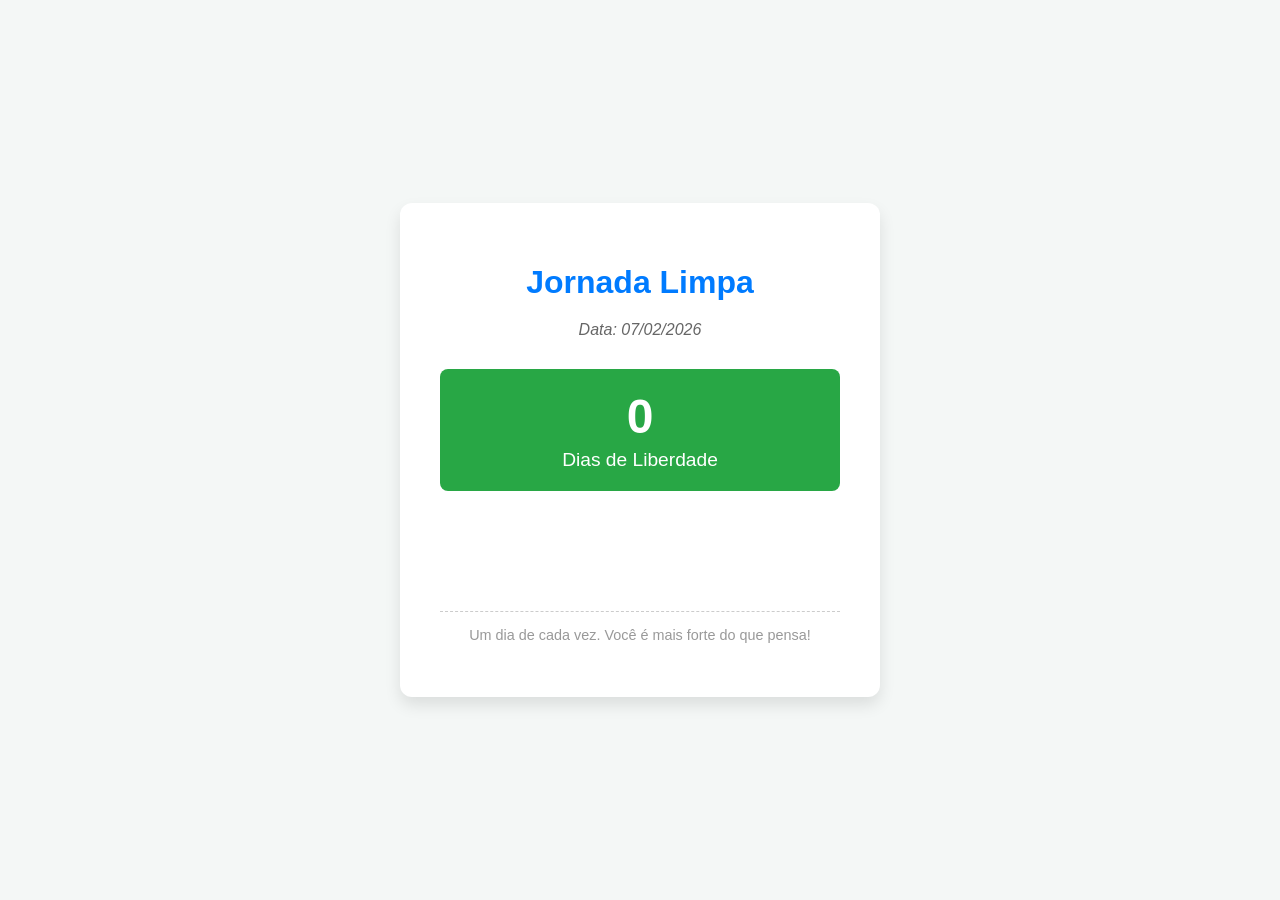
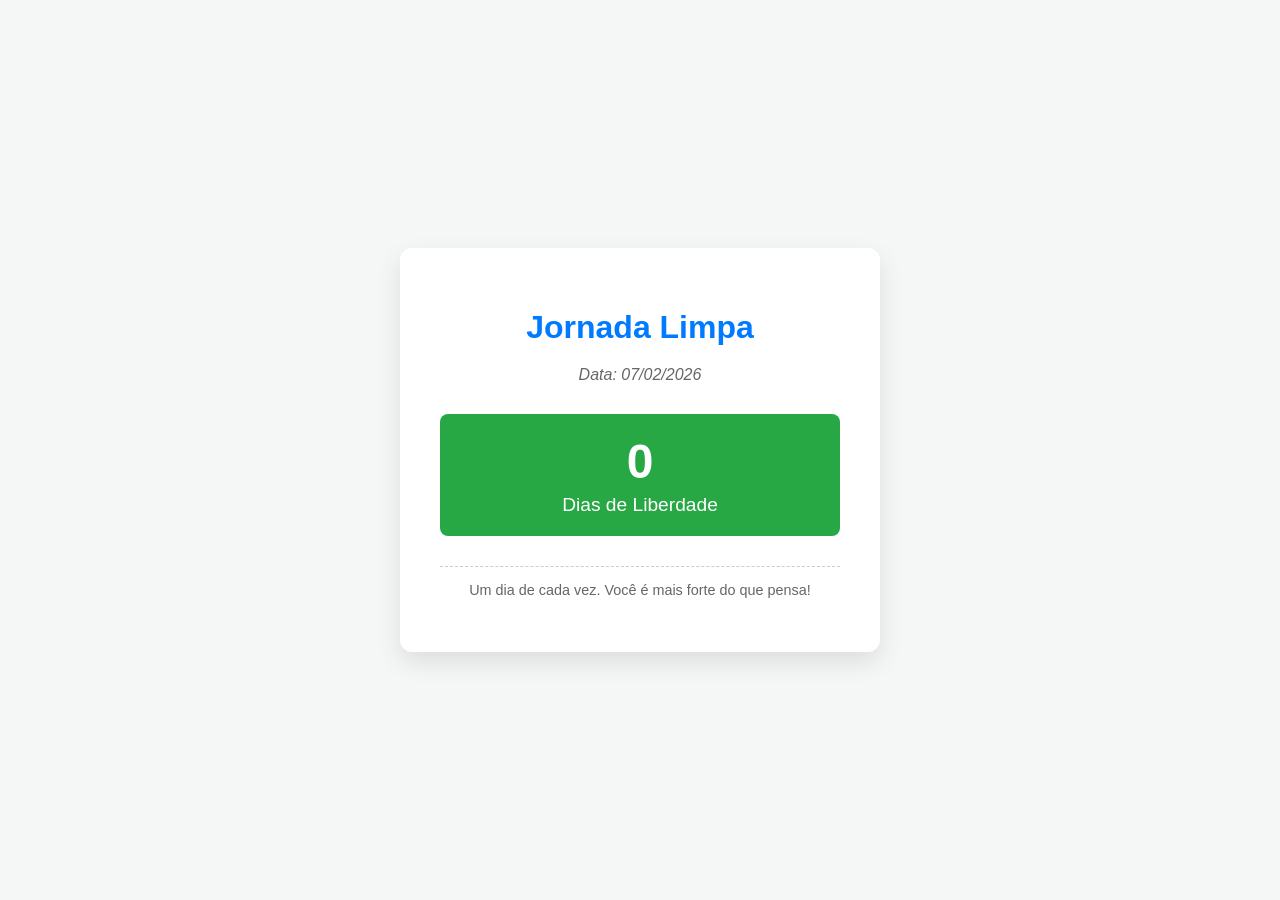

feat: add local storage

--- a/jornada/assets/css/style.css
+++ b/jornada/assets/css/style.css
@@ -1,41 +1,74 @@
+:root {
+  --bg-color: #f4f7f6;
+  --container-bg: #ffffff;
+  --text-primary: #333;
+  --text-secondary: #666;
+  --accent-blue: #007bff;
+  --accent-green: #28a745;
+  --accent-red: #dc3545;
+  --border: #ccc;
+  --shadow: 0 10px 25px rgba(0, 0, 0, 0.1);
+}
+
+.dark-mode {
+  --bg-color: #121212;
+  --container-bg: #1e1e1e;
+  --text-primary: #e0e0e0;
+  --text-secondary: #aaa;
+  --border: #444;
+  --shadow: 0 10px 25px rgba(0, 0, 0, 0.5);
+}
+
 body {
-  font-family: 'Arial', sans-serif;
-  background-color: #f4f7f6;
-  /* Fundo suave */
-  color: #333;
+  font-family: 'Inter', sans-serif;
+  background-color: var(--bg-color);
+  color: var(--text-primary);
   display: flex;
   justify-content: center;
   align-items: center;
   min-height: 100vh;
   margin: 0;
   text-align: center;
+  transition: background-color 0.3s, color 0.3s;
 }
 
 .container {
-  background-color: #ffffff;
+  background-color: var(--container-bg);
   padding: 40px;
   border-radius: 12px;
-  box-shadow: 0 8px 16px rgba(0, 0, 0, 0.1);
+  box-shadow: var(--shadow);
   max-width: 400px;
   width: 90%;
+  transition: background-color 0.3s, box-shadow 0.3s;
+}
+
+#theme-toggle {
+  position: absolute;
+  top: 20px;
+  right: 20px;
+  cursor: pointer;
+  background: none;
+  border: 1px solid var(--text-primary);
+  border-radius: 50%;
+  padding: 10px;
+  font-size: 1.2rem;
 }
 
 h1 {
-  color: #007bff;
-  /* Azul para destaque */
+  color: var(--accent-blue);
   margin-bottom: 20px;
 }
 
 .data-inicio {
   font-style: italic;
-  color: #666;
+  color: var(--text-secondary);
   margin-bottom: 30px;
 }
 
 .contador {
-  background-color: #28a745;
-  /* Verde para vitória */
+  background-color: var(--accent-green);
   color: white;
+  /* Mantemos branco para contraste no verde */
   padding: 20px;
   border-radius: 8px;
   margin-bottom: 30px;
@@ -45,6 +78,14 @@ h1 {
   display: block;
   font-size: 3em;
   font-weight: bold;
+  transition: transform 0.2s ease;
+  /* Adiciona uma leve reação */
+}
+
+/* Opcional: efeito de 'pop' ao mudar o número */
+.contador:hover {
+  transform: scale(1.02);
+  transition: transform 0.3s ease;
 }
 
 .contador p {
@@ -52,22 +93,44 @@ h1 {
   font-size: 1.2em;
 }
 
-.mensagem-criativa {
-  min-height: 60px;
-  /* Garante espaço para a mensagem */
-  margin-bottom: 30px;
-}
-
 #mensagem {
   font-size: 1.1em;
-  color: #dc3545;
-  /* Vermelho para a ênfase da mensagem */
+  color: var(--accent-red);
   font-weight: 600;
 }
 
 .slogan {
   font-size: 0.9em;
-  color: #999;
-  border-top: 1px dashed #ccc;
+  color: var(--text-secondary);
+  border-top: 1px dashed var(--border);
   padding-top: 15px;
+}
+
+.configuracao {
+  margin: 20px 0;
+  display: flex;
+  flex-direction: column;
+  gap: 8px;
+}
+
+#data-input {
+  padding: 10px;
+  border-radius: 8px;
+  border: 1px solid var(--border);
+  background: var(--bg-color);
+  color: var(--text-primary);
+  font-size: 1rem;
+  cursor: pointer;
+}
+
+/* Isso detecta automaticamente se o sistema está em modo escuro */
+@media (prefers-color-scheme: dark) {
+  :root:not(.light-mode) {
+    --bg-color: #121212;
+    --container-bg: #1e1e1e;
+    --text-primary: #e0e0e0;
+    --text-secondary: #aaa;
+    --border: #444;
+    --shadow: 0 10px 25px rgba(0, 0, 0, 0.5);
+  }
 }
